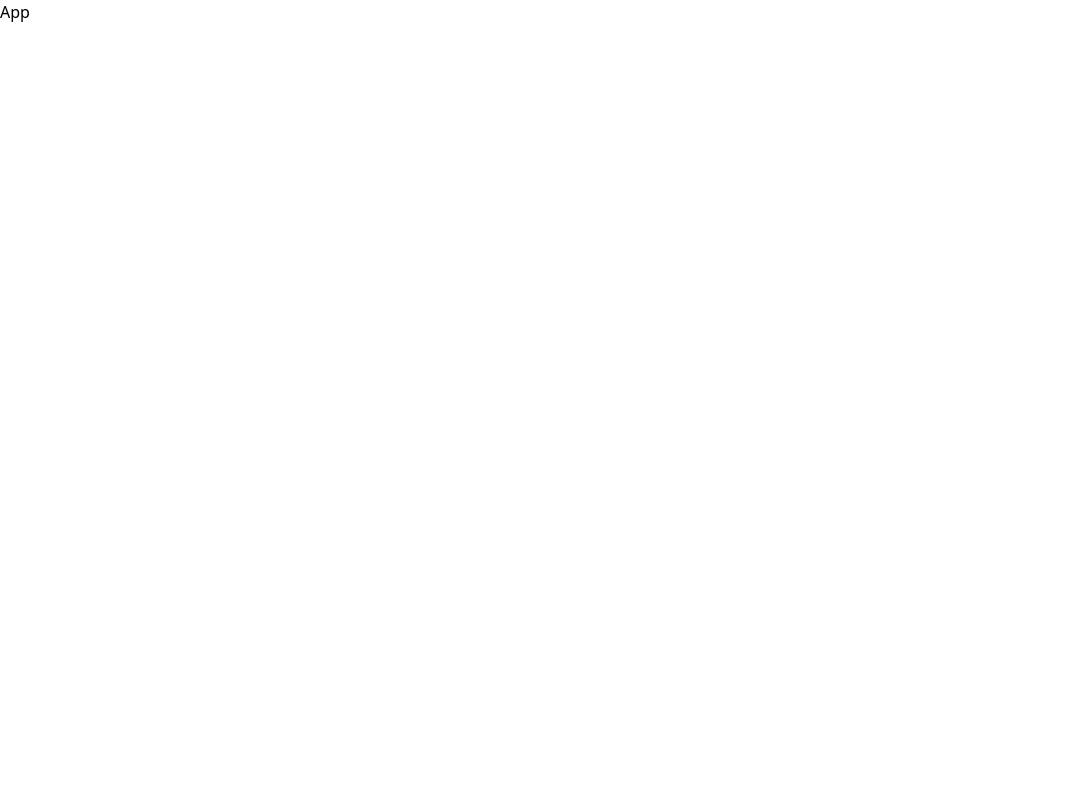
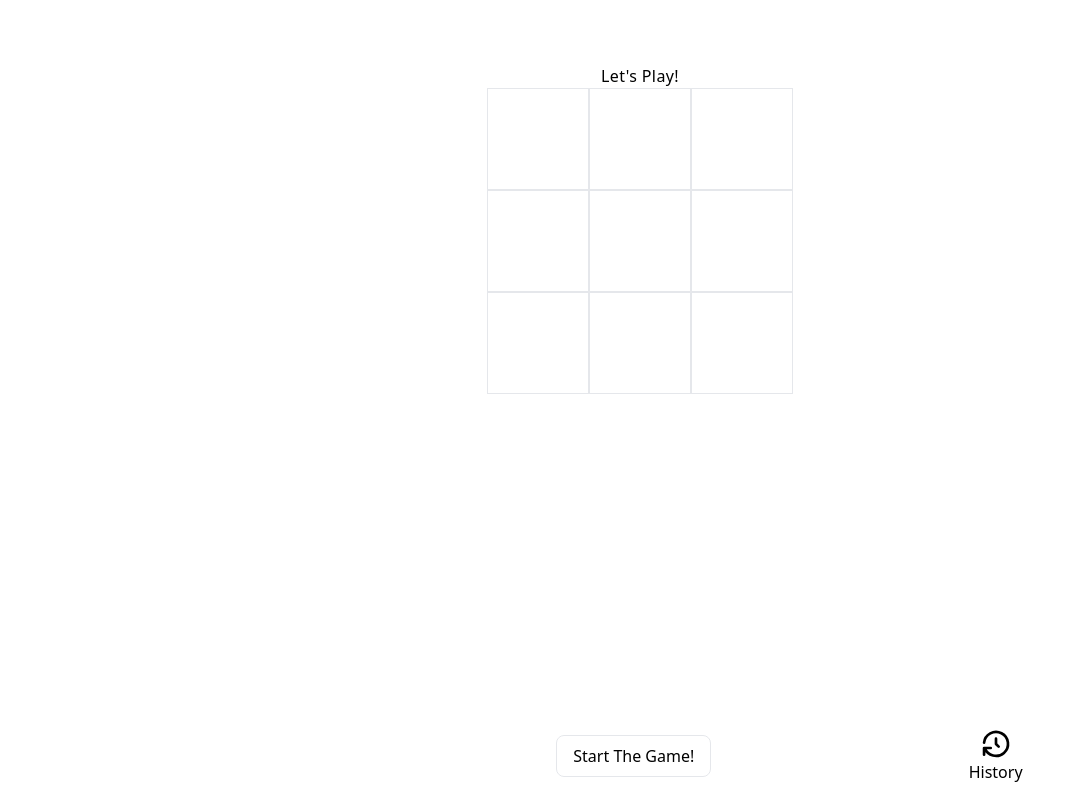
Before and after one commit to ThanWeb/Tic-Tac-Toe, a React (Vite) app: page / in a window 1280 px wide. Shown: the whole page, without its empty margins (0-1085 px from the left). Built offline with nearby package versions, Linux system fonts and the light colour scheme.

Commit message:
Membuat banyak fungsi untuk alur permainan

```diff
--- a/src/App.tsx
+++ b/src/App.tsx
@@ -1,9 +1,122 @@
+import { useState, useEffect } from 'react'
 import type { ReactElement } from 'react'
+import Board from './components/Board'
+import ToolBar from './components/ToolBar'
 
 const App = (): ReactElement => {
+    const [isGameStarted, setIsGameStarted] = useState<boolean>(false)
+    const [firstPlayerTurn, setFirstPlayerTurn] = useState<boolean>(true)
+    const [values, setValues] = useState<number[] | any>([0, 0, 0, 0, 0, 0, 0, 0, 0])
+    const [history, setHistory] = useState<string[]>([])
+    const [headingText, setHeadingText] = useState<string>('Let\'s Play!')
+
+    useEffect(() => {
+        getVideoBackgroundHeight()
+    }, [])
+
+    useEffect(() => {
+        checkResult()
+        console.log(values)
+        console.log(history)
+        console.log(firstPlayerTurn)
+    }, [values])
+
+    const startTheGame = (): void => {
+        setIsGameStarted(true)
+        setHeadingText('Player 1\'s turn')
+        if (history.length > 0) {
+            const resetValues = values.map(() => { return 0 })
+            setValues(resetValues)
+            setFirstPlayerTurn(true)
+        }
+
+        const cells = document.querySelectorAll('.cell')
+        cells.forEach(cell => {
+            if (cell.classList.contains('highlight')) {
+                cell.classList.remove('highlight')
+            }
+        })
+    }
+
+    const changeValue = (selectedIndex: number): void => {
+        if (values[selectedIndex] === 0 && isGameStarted) {
+            const newValues = values.map((value: number, valueIndex: number) => {
+                if (valueIndex === selectedIndex) {
+                    if (firstPlayerTurn) {
+                        setHeadingText('Player 2\'s turn')
+                        setFirstPlayerTurn(false)
+                        return 1
+                    } else {
+                        setHeadingText('Player 1\'s turn')
+                        setFirstPlayerTurn(true)
+                        return 2
+                    }
+                }
+                return value
+            })
+            setValues(newValues)
+        }
+    }
+
+    const checkResult = (): void => {
+        if (values[0] === values[1] && values[1] === values[2] && values[2] !== 0) {
+            finishTheGame(true, [0, 1, 2])
+        } else if (values[3] === values[4] && values[4] === values[5] && values[5] !== 0) {
+            finishTheGame(true, [3, 4, 5])
+        } else if (values[6] === values[7] && values[7] === values[8] && values[8] !== 0) {
+            finishTheGame(true, [6, 7, 8])
+        } else if (values[0] === values[3] && values[3] === values[6] && values[6] !== 0) {
+            finishTheGame(true, [0, 3, 6])
+        } else if (values[1] === values[4] && values[4] === values[7] && values[7] !== 0) {
+            finishTheGame(true, [1, 4, 7])
+        } else if (values[2] === values[5] && values[5] === values[8] && values[8] !== 0) {
+            finishTheGame(true, [2, 5, 8])
+        } else if (values[0] === values[4] && values[4] === values[8] && values[8] !== 0) {
+            finishTheGame(true, [0, 4, 8])
+        } else if (values[2] === values[4] && values[4] === values[6] && values[6] !== 0) {
+            finishTheGame(true, [2, 4, 6])
+        } else if (checkEveryValue()) {
+            finishTheGame(false, [])
+        }
+    }
+
+    const checkEveryValue = (): boolean => {
+        const result = values.every((value: number) => { return value > 0 })
+        return result
+    }
+
+    const finishTheGame = (isWinnerFound: boolean, cellsIndex: number[]): void => {
+        setIsGameStarted(false)
+        let result = ''
+
+        if (isWinnerFound) {
+            result = `Player ${firstPlayerTurn ? '2' : '1'} wins the game!`
+            const cells = document.querySelectorAll('.cell')
+            cellsIndex.forEach((value, index) => {
+                setTimeout(() => { cells[value].classList.add('highlight') }, (1 + index) * 100)
+            })
+        } else {
+            result = 'The game ends in a draw'
+        }
+
+        const newHistory = history.map((value: string) => { return value })
+        newHistory.push(result)
+        setHeadingText(result)
+        setHistory(newHistory)
+    }
+
+    const getVideoBackgroundHeight = (): void => {
+        const vh = window.innerHeight * 0.01
+        document?.documentElement.style.setProperty('--vh', `${vh}px`)
+    }
+
     return (
-        <div className="App">
-            <p>App</p>
+        <div className='flex flex-col justify-center bg-dark-blue'>
+            <div className='container flex flex-col height-viewport px-12 pt-8 pb-16 lg:py-16'>
+                <h1 className='text-center tracking-wide'>{headingText}</h1>
+                <Board values={values} changeValue={changeValue} />
+                <ToolBar isGameStarted={isGameStarted} startTheGame={startTheGame} history={history} />
+            </div>
         </div>
     )
 }
```
